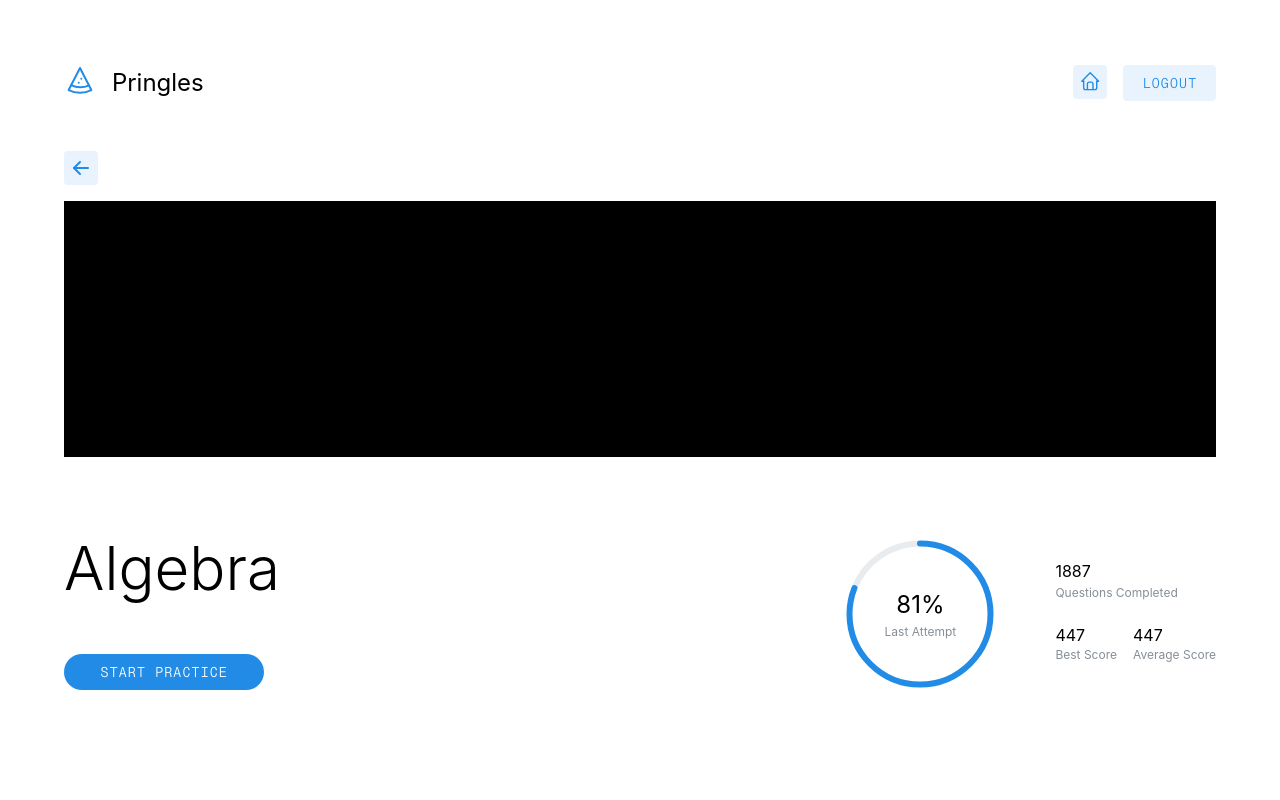
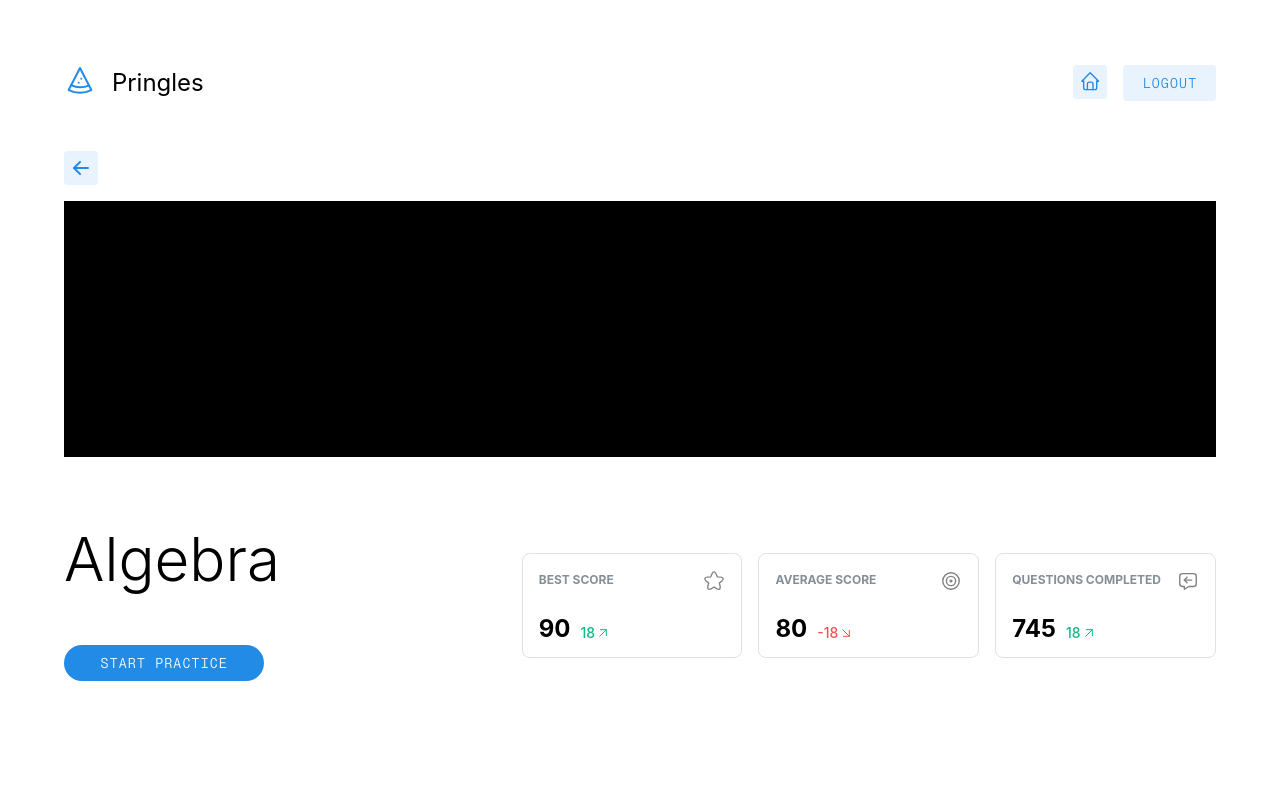
Before and after one commit to hyunseo-s/Pringles, a React (Vite) app in the folder frontend/: page /topic/1 in a window 1280 px wide. Shown: the top 800 px of the page. Built offline with nearby package versions, Linux system fonts and the light colour scheme.

Commit message:
finished reports on student reports

```diff
--- a/frontend/src/components/topic/StudentStats.module.css
+++ /dev/null
@@ -1,18 +0,0 @@
-.label {
-    font-family: Outfit, var(--mantine-font-family);
-    font-weight: 700;
-    line-height: 1;
-}
-
-.lead {
-    font-family: Outfit, var(--mantine-font-family);
-    font-weight: 700;
-    font-size: 22px;
-    line-height: 1;
-}
-
-.ring {
-    flex: 1;
-    display: flex;
-    justify-content: flex-start;
-}
--- a/frontend/src/components/topic/StudentStats.tsx
+++ b/frontend/src/components/topic/StudentStats.tsx
@@ -1,58 +1,72 @@
-import { Flex, Group, RingProgress, Text, useMantineTheme } from '@mantine/core';
-import classes from './StudentStats.module.css';
+import {
+    IconArrowDownRight,
+    IconArrowUpRight,
+    IconCarambola,
+    IconTarget,
+    IconMessageReply,
+    IconCellSignal2,
+    IconCellSignal3,
+    IconCellSignal4,
 
-const stats = [
-  { value: 447, label: 'Best Score' },
-  { value: 447, label: 'Average Score' },
-];
+} from '@tabler/icons-react';
+import { Group, Paper, SimpleGrid, Text } from '@mantine/core';
 
-const StudentStats = () => {
-  const theme = useMantineTheme();
-  const completed = 1887;
-  const total = 2334;
-  const items = stats.map((stat) => (
-    <div key={stat.label}>
-      <Text className={classes.label}>{stat.value}</Text>
-      <Text size="xs" c="dimmed">
-        {stat.label}
-      </Text>
-    </div>
-  ));
+const icons = {
+    star: IconCarambola,
+    target: IconTarget,
+    answer: IconMessageReply,
+    level1: IconCellSignal2,
+    level2: IconCellSignal3,
+    level3: IconCellSignal4,
+};
 
-  return (
-    <Flex gap={50}>
-        <div className={classes.ring}>
-            <RingProgress
-            roundCaps
-            thickness={6}
-            size={170}
-            sections={[{ value: (completed / total) * 100, color: theme.primaryColor }]}
-            label={
-                <div>
-                <Text ta="center" fz="1.5rem" className={classes.label}>
-                    {((completed / total) * 100).toFixed(0)}%
-                </Text>
-                <Text ta="center" fz="xs" c="dimmed">
-                    Last Attempt
-                </Text>
-                </div>
-            }
-        />
-        </div>
-
-        <div>
-            <div>
-            <Text className={classes.lead} mt={30}>
-                1887
-            </Text>
-            <Text fz="xs" c="dimmed">
-                Questions Completed
-            </Text>
-            </div>
-            <Group mt="lg">{items}</Group>
-        </div>
-    </Flex>
-  );
+export type StudentStatsType = {
+    title: string;
+    icon: "star" | "target" | "answer" | "level1" | "level2" | "level3";
+    value: string;
+    diff?: number;
 }
 
+const StudentStats = ({ data } : { data: StudentStatsType[] }) => {
+    const setColour = (icon: string) => {
+        if (icon === "level1") {
+            return "red";
+        } else if (icon === "level2") {
+            return "orange";
+        } else if (icon === "level3") {
+            return "green";
+        }
+
+        return "gray";
+    }
+
+    const stats = data.map((stat) => {
+        const Icon = icons[stat.icon];
+        const DiffIcon = stat.diff && stat.diff > 0 ? IconArrowUpRight : IconArrowDownRight;
+
+        return (
+            <Paper withBorder p="md" radius="md" key={stat.title}>
+                <Group justify="space-between">
+                    <Text size="xs" c="dimmed" tt="uppercase" fw={700}>
+                        {stat.title}
+                    </Text>
+                    <Icon size={22} stroke={1.5} color={setColour(stat.icon)}/>
+                </Group>
+
+                <Group align="flex-end" gap="xs" mt={25}>
+                    <Text fw={700} fz={"1.5rem"} lh={1}>{stat.value}</Text>
+                    {stat.diff && <Text c={stat.diff > 0 ? 'teal' : 'red'} fz="sm" fw={500} className="flex items-center" lh={1}>
+                        <span>{stat.diff}</span>
+                        <DiffIcon size={16} stroke={1.5} />
+                    </Text>}
+                </Group>
+            </Paper>
+        );
+    });
+
+    return (
+        <SimpleGrid cols={{ base: 1, xs: 2, md: 3 }}>{stats}</SimpleGrid>
+    );
+};
+
 export default StudentStats;
--- a/frontend/src/components/topic/StudentTopicView.tsx
+++ b/frontend/src/components/topic/StudentTopicView.tsx
@@ -1,9 +1,21 @@
-import { ActionIcon, Button, Flex } from "@mantine/core"
+import { ActionIcon, Button, Flex, Text } from "@mantine/core"
 import { IconArrowLeft } from "@tabler/icons-react";
 import { useNavigate } from "react-router";
 import type { TopicProps } from "./TeacherTopicView";
 import { useParams } from 'react-router-dom';
-import StudentStats from "./StudentStats.tsx";
+import StudentStats, { type StudentStatsType } from "./StudentStats.tsx";
+
+const studentSnapshot : StudentStatsType[] = [
+	{ title: 'Best Score', icon: 'star', value: '90', diff: 18 },
+    { title: 'Average Score', icon: 'target', value: '80', diff: -18 },
+    { title: 'Questions Completed', icon: 'answer', value: '745', diff: 18 }
+]
+
+const studentLevels : StudentStatsType[] = [
+	{ title: 'Level 1-2', icon: 'level1', value: '90/100'},
+    { title: 'Level 3-4', icon: 'level2', value: '80/100'},
+    { title: 'Level 5', icon: 'level3', value: '7/100' }
+]
 
 export const StudentTopicView = ({ topic }: TopicProps) => {
 	const navigate = useNavigate();
@@ -30,6 +42,8 @@ export const StudentTopicView = ({ topic }: TopicProps) => {
 			<div className="h-64 w-full bg-black mt-4">
 				Banner
 			</div>
+
+			{/* Progress Report */}
 			<Flex align="center" justify='space-between' className="mt-18">
 				<Flex direction="column" gap={"3.5rem"}>
 					<p className="text-6xl">
@@ -37,10 +51,21 @@ export const StudentTopicView = ({ topic }: TopicProps) => {
 					</p>
 					<Button radius="xl" w="200" onClick={() => handleStart()}>START PRACTICE</Button>
 				</Flex>
-				<Flex>
-					<StudentStats />
+				<Flex direction="column" gap="md">
+					<StudentStats data={studentSnapshot} />
 				</Flex>
 			</Flex>
+
+			{/* Student Level Report */}
+			<div className="mt-42">
+				<Text fz={"1.5rem"} mb="xl">Level Performance</Text>
+				<StudentStats data={studentLevels}/>
+			</div>
+
+			{/* Previous Questions */}
+			<div className="mt-30">
+				<Text fz={"1.5rem"} mb="xl">Review Completed Questions</Text>
+			</div>
 
 
 		</Flex>
--- a/frontend/src/components/topic/TeacherStatsGrid.tsx
+++ b/frontend/src/components/topic/TeacherStatsGrid.tsx
@@ -4,10 +4,6 @@ import {
   IconCellSignal2,
   IconCellSignal3,
   IconCellSignal4,
-  IconCoin,
-  IconDiscount2,
-  IconReceipt2,
-  IconUserPlus,
 } from '@tabler/icons-react';
 import { Group, Paper, SimpleGrid, Text } from '@mantine/core';
 import classes from './TeacherStatsGrid.module.css';
```
